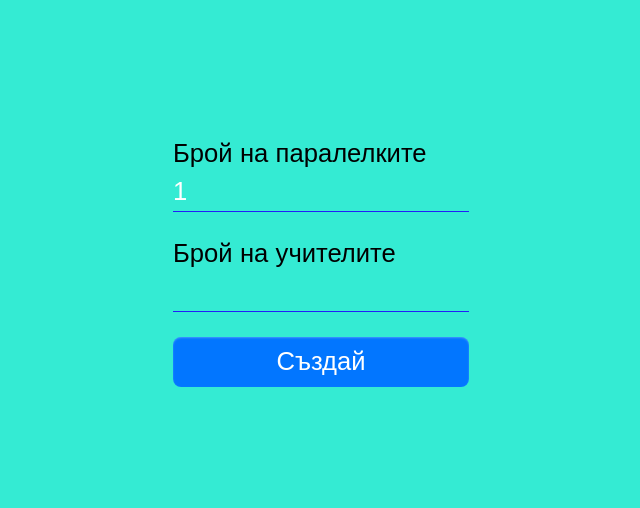
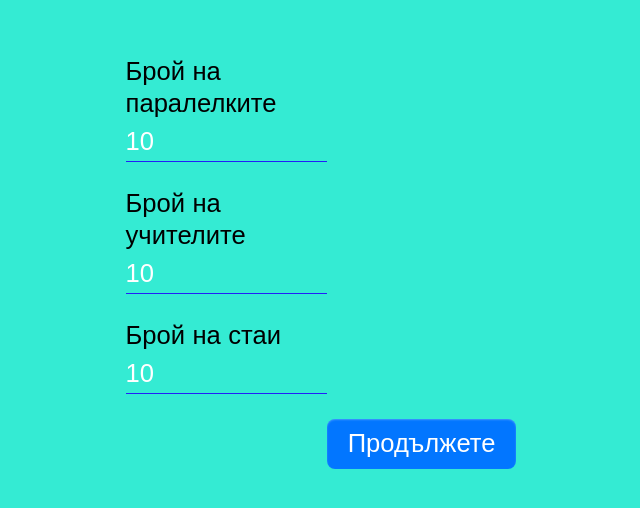
Before and after one commit to Alexander759/School_Table, a plain HTML site: page index.html in a window 1280 px wide. Shown: the part 138-646 px from the top of the page, without its empty margins (319-959 px from the left). Drawn offline with nearby package versions, Linux system fonts and the light colour scheme.

Commit message:
Update index.html

```diff
--- a/index.html
+++ b/index.html
@@ -11,17 +11,22 @@
 
         <div class="content first-content">
             <form class="for-needed-info">
-                <div class="input-container">
+                <div class="input-container" style="grid-area: a;">
                     <label>Брой на паралелките</label>
-                    <input type="number" id="number-of-unique-classes" value="1"/>
+                    <input type="number" id="number-of-unique-classes" value="10"/>
                 </div>
 
-                <div class="input-container">
+                <div class="input-container" style="grid-area: b;">
                     <label>Брой на учителите</label>
-                    <input type="number" id="number-of-teachers"/>
+                    <input type="number" id="number-of-teachers" value="10"/>
                 </div>
 
-                <button type="button" class="continue-button">Създай</button>
+                <div class="input-container" style="grid-area: c;">
+                    <label>Брой на стаи</label>
+                    <input type="number" id="number-of-classrooms" value="10"/>
+                </div>
+
+                <button type="button" class="continue-button" style="grid-area: d;">Продължете</button>
             </form>
         </div>
 
@@ -40,8 +45,8 @@
         </datalist>
 
         <datalist id="yes-or-no">
+            <option>Не</option>
             <option>Да</option>
-            <option>Не</option>
         </datalist>
 
         <script src="script.js" ></script>
```
